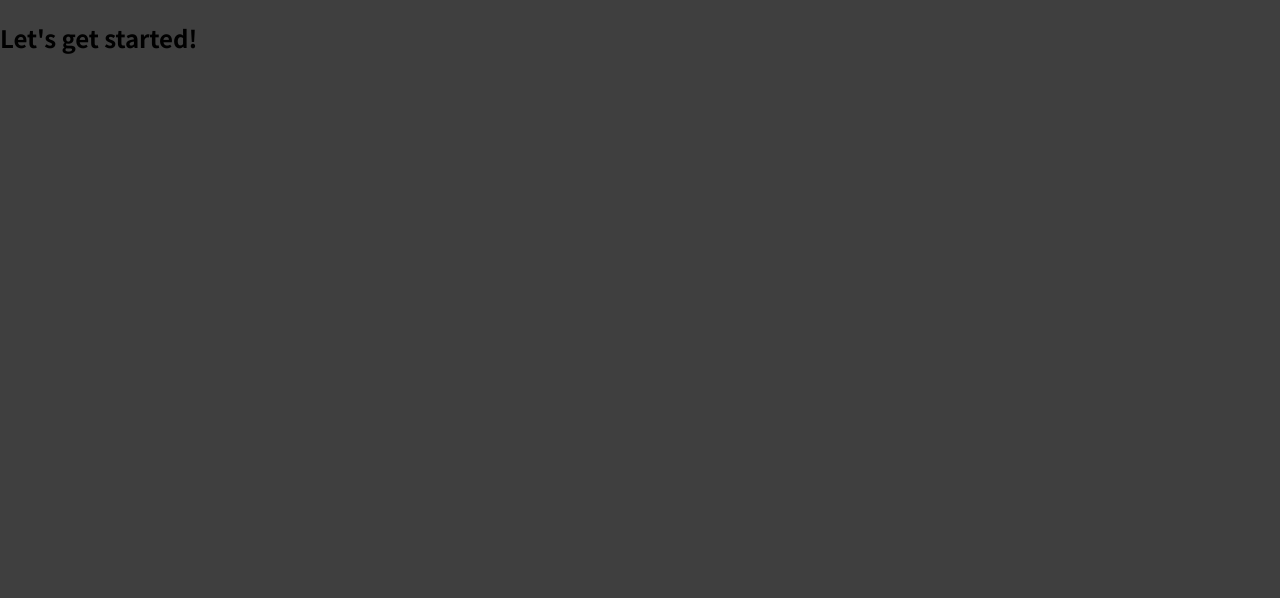
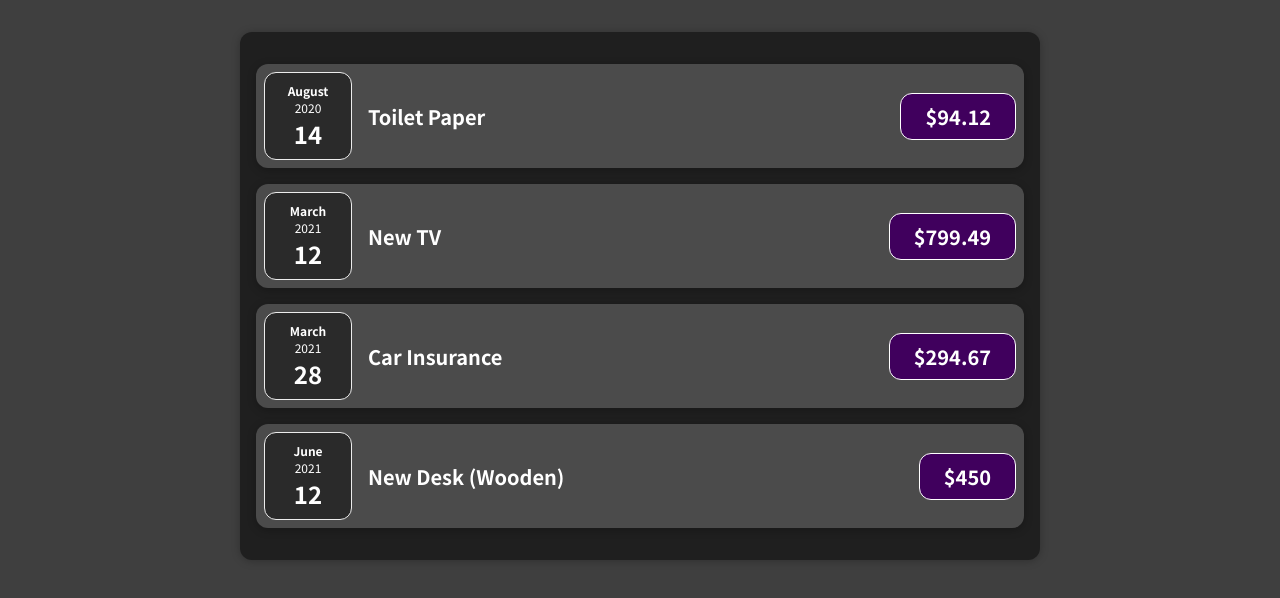
Before and after one commit to latenightwreck/expense-report, a JavaScript app: page / in a window 1280 px wide. Shown: the top 598 px of the page. Built offline with nearby package versions, Linux system fonts and the light colour scheme.

Commit message:
Up to lesson 41
Did not implement Card component. Will probably do that if I see it getting used again. Components are pretty sweet.

```diff
--- a/src/App.js
+++ b/src/App.js
@@ -1,9 +1,29 @@
+import Expenses from './components/Expenses';
+
 function App() {
-  return (
-    <div>
-      <h2>Let's get started!</h2>
-    </div>
-  );
+  const expenses = [
+    {
+      id: 'e1',
+      title: 'Toilet Paper',
+      amount: 94.12,
+      date: new Date(2020, 7, 14),
+    },
+    { id: 'e2', title: 'New TV', amount: 799.49, date: new Date(2021, 2, 12) },
+    {
+      id: 'e3',
+      title: 'Car Insurance',
+      amount: 294.67,
+      date: new Date(2021, 2, 28),
+    },
+    {
+      id: 'e4',
+      title: 'New Desk (Wooden)',
+      amount: 450,
+      date: new Date(2021, 5, 12),
+    },
+  ];
+
+  return <Expenses expenses={expenses} />;
 }
 
 export default App;
--- /dev/null
+++ b/src/components/ExpenseItem.css
@@ -0,0 +1,56 @@
+.expense-item {
+  display: flex;
+  justify-content: space-between;
+  align-items: center;
+  box-shadow: 0 2px 8px rgba(0, 0, 0, 0.25);
+  padding: 0.5rem;
+  margin: 1rem 0;
+  border-radius: 12px;
+  background-color: #4b4b4b;
+}
+
+.expense-item__description {
+  display: flex;
+  flex-direction: column;
+  gap: 1rem;
+  align-items: flex-end;
+  flex-flow: column-reverse;
+  justify-content: flex-start;
+  flex: 1;
+}
+
+.expense-item h2 {
+  color: #3a3a3a;
+  font-size: 1rem;
+  flex: 1;
+  margin: 0 1rem;
+  color: white;
+}
+
+.expense-item__price {
+  font-size: 1rem;
+  font-weight: bold;
+  color: white;
+  background-color: #40005d;
+  border: 1px solid white;
+  padding: 0.5rem;
+  border-radius: 12px;
+}
+
+@media (min-width: 580px) {
+  .expense-item__description {
+    flex-direction: row;
+    align-items: center;
+    justify-content: flex-start;
+    flex: 1;
+  }
+
+  .expense-item__description h2 {
+    font-size: 1.25rem;
+  }
+
+  .expense-item__price {
+    font-size: 1.25rem;
+    padding: 0.5rem 1.5rem;
+  }
+}
--- /dev/null
+++ b/src/components/ExpenseItem.js
@@ -0,0 +1,16 @@
+import './ExpenseItem.css';
+import ExpenseItemDate from './ExpenseItemDate';
+
+function ExpenseItem(props) {
+  return (
+    <div className='expense-item'>
+      <ExpenseItemDate date={props.date} />
+      <div className='expense-item__description'>
+        <h2>{props.title}</h2>
+        <div className='expense-item__price'>${props.amount}</div>
+      </div>
+    </div>
+  );
+}
+
+export default ExpenseItem;
--- /dev/null
+++ b/src/components/ExpenseItemDate.css
@@ -0,0 +1,26 @@
+.expense-date {
+  display: flex;
+  flex-direction: column;
+  width: 5.5rem;
+  height: 5.5rem;
+  border: 1px solid #ececec;
+  background-color: #2a2a2a;
+  color: white;
+  border-radius: 12px;
+  align-items: center;
+  justify-content: center;
+}
+
+.expense-date__month {
+  font-size: 0.75rem;
+  font-weight: bold;
+}
+
+.expense-date__year {
+  font-size: 0.75rem;
+}
+
+.expense-date__day {
+  font-size: 1.5rem;
+  font-weight: bold;
+}
--- /dev/null
+++ b/src/components/ExpenseItemDate.js
@@ -0,0 +1,16 @@
+import './ExpenseItemDate.css';
+
+function ExpenseItemDate(props) {
+  const month = props.date.toLocaleString('en-US', { month: 'long' });
+  const year = props.date.getFullYear();
+  const day = props.date.toLocaleString('en-US', { day: '2-digit' });
+  return (
+    <div className='expense-date'>
+      <div className='expense-date__month'>{month}</div>
+      <div className='expense-date__year'>{year}</div>
+      <div className='expense-date__day'>{day}</div>
+    </div>
+  );
+}
+
+export default ExpenseItemDate;
--- /dev/null
+++ b/src/components/Expenses.css
@@ -0,0 +1,9 @@
+.expenses {
+  padding: 1rem;
+  background-color: rgb(31, 31, 31);
+  margin: 2rem auto;
+  width: 50rem;
+  max-width: 95%;
+  border-radius: 12px;
+  box-shadow: 0 1px 8px rgba(0, 0, 0, 0.25);
+}
--- /dev/null
+++ b/src/components/Expenses.js
@@ -0,0 +1,32 @@
+import ExpenseItem from './ExpenseItem';
+import './Expenses.css';
+
+function Expenses(props) {
+  const expenses = props.expenses;
+  return (
+    <div className='expenses'>
+      <ExpenseItem
+        title={expenses[0].title}
+        amount={expenses[0].amount}
+        date={expenses[0].date}
+      />
+      <ExpenseItem
+        title={expenses[1].title}
+        amount={expenses[1].amount}
+        date={expenses[1].date}
+      />
+      <ExpenseItem
+        title={expenses[2].title}
+        amount={expenses[2].amount}
+        date={expenses[2].date}
+      />
+      <ExpenseItem
+        title={expenses[3].title}
+        amount={expenses[3].amount}
+        date={expenses[3].date}
+      />
+    </div>
+  );
+}
+
+export default Expenses;
```
